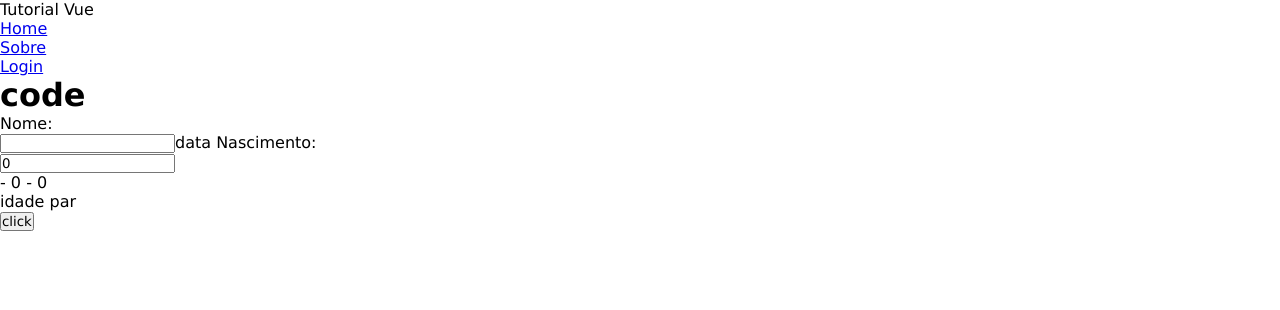
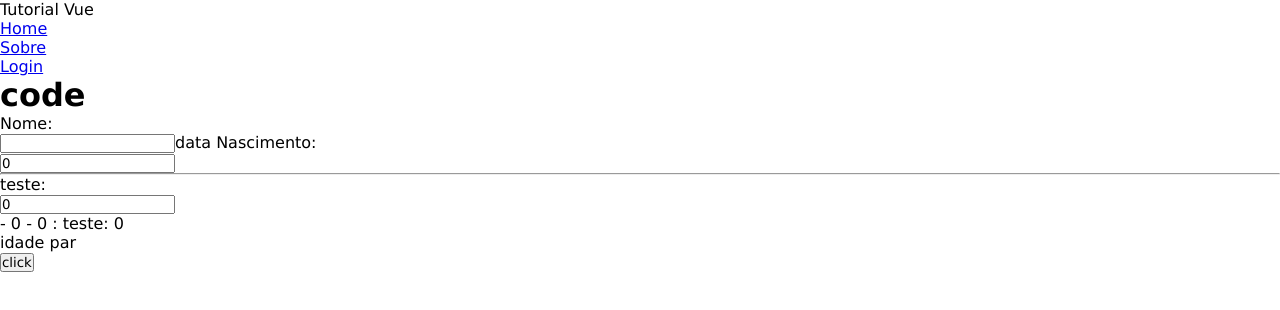
Before and after one commit to vicdant1/revue, a Vue app in the folder tutorial-vue/: page / in a window 1280 px wide. Shown: the top 310 px of the page. Built offline with nearby package versions, Linux system fonts and the light colour scheme.

Commit message:
adding watchers

```diff
--- a/tutorial-vue/src/components/User.vue
+++ b/tutorial-vue/src/components/User.vue
@@ -6,10 +6,15 @@
       <label for="dataNascimento">data Nascimento:</label><br/>
       <input type="number" id="dataNascimento" name="dataNascimento" v-model="person.dataNascimento">
     </form>
+    <hr>
+    <form>
+      <label for="teste">teste:</label><br/>
+      <input type="number" id="teste" name="teste" v-model="teste">
+    </form>
   </div>
 
 
-  {{ person.nome }} - {{ person.dataNascimento }} - {{ person.idade }}
+  {{ person.nome }} - {{ person.dataNascimento }} - {{ person.idade }} : teste: {{ teste }}
 
   <div v-if="computedValue">idade par</div>
   <div v-else>idade impar</div>
@@ -18,7 +23,7 @@
 </template>
 
 <script setup>
-import { computed, onMounted, reactive } from 'vue';
+import { computed, onMounted, reactive, ref, watch, watchEffect } from 'vue';
 
 // import { ref } from 'vue';
 
@@ -30,6 +35,8 @@ const person = reactive({
   dataNascimento: 0,
   idade: 0
 })
+
+const teste = ref(0)
 
 
 const calcAge = () => {
@@ -46,6 +53,14 @@ const computedValue = computed(() => {
   return person.dataNascimento % 2 == 0
 })
 
+watch(person, (novo, antigo) => {
+  console.log(novo, antigo)
+})
+
+watchEffect(() => {
+  console.log(teste.value)
+})
+
 </script>
 
 <style lang="scss" scoped>
```
